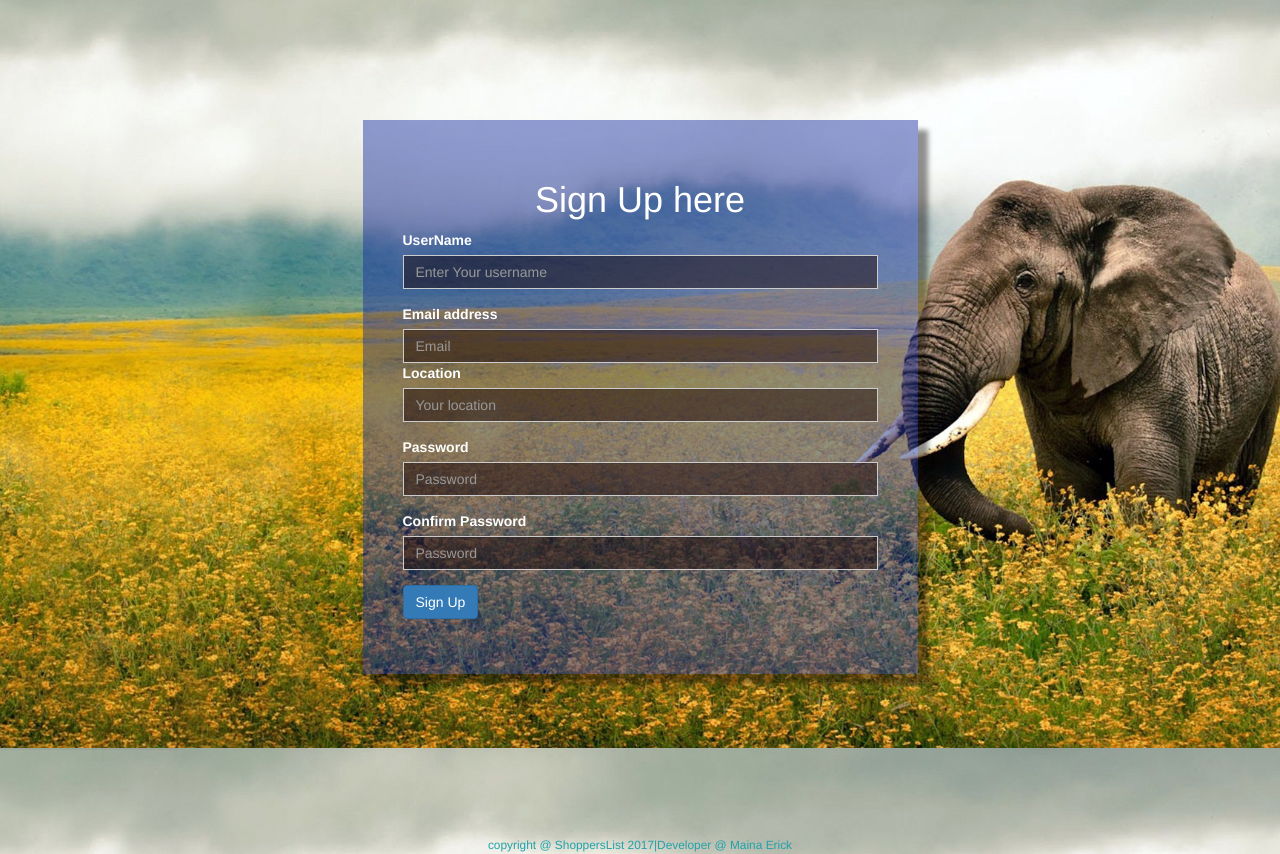
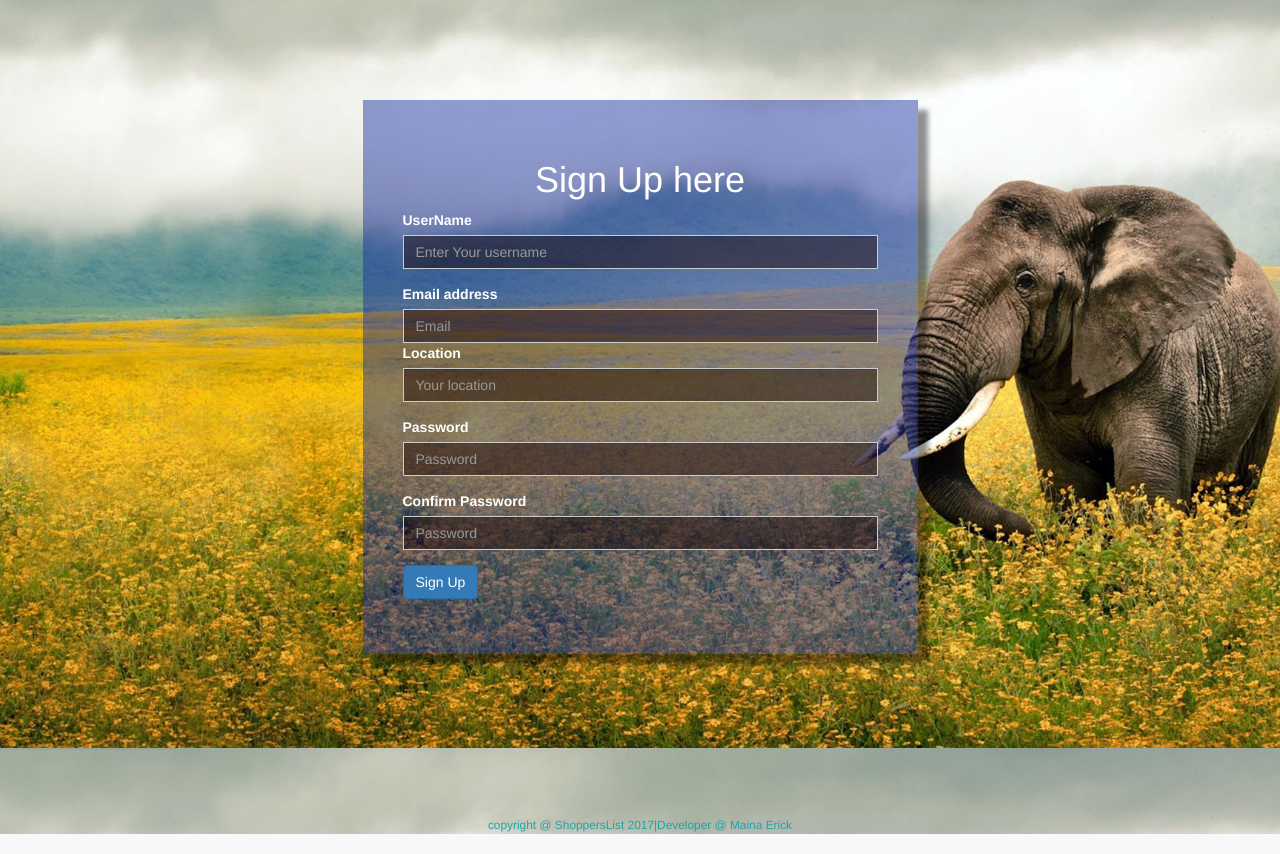
Before and after one commit to ThubiMaina/Andela-ShoppersList, a Flask app: template templates/signup.html in a window 1280 px wide. Shown: the part 52-906 px from the top of the page. Run offline with Flask 2, Linux system fonts and the light colour scheme; the template is opened without the code that fills it, so the values that code supplies are empty; some libraries are stand-ins or nearby versions.

Commit message:
added changes done to app.py

```diff
--- a/app.py
+++ b/app.py
@@ -13,7 +13,11 @@ def login():
 
 @app.route('/signup')
 def signup():
-    return render_template("sign up.html")
+    return render_template("signup.html")
+
+@app.route('/create')
+def create():
+    return render_template("Create.html")
 
 
 
--- a/templates/signup.html
+++ b/templates/signup.html
@@ -25,7 +25,7 @@
     background-color: rgba(19, 43, 160, 0.46);
     ;
     padding: 40px;
-    margin-top: 100px;
+    margin-top: 80px;
     margin-bottom: 60px;
     color: white;
     box-shadow: 10px 10px 5px rgba(6, 1, 1, 0.43)
```
